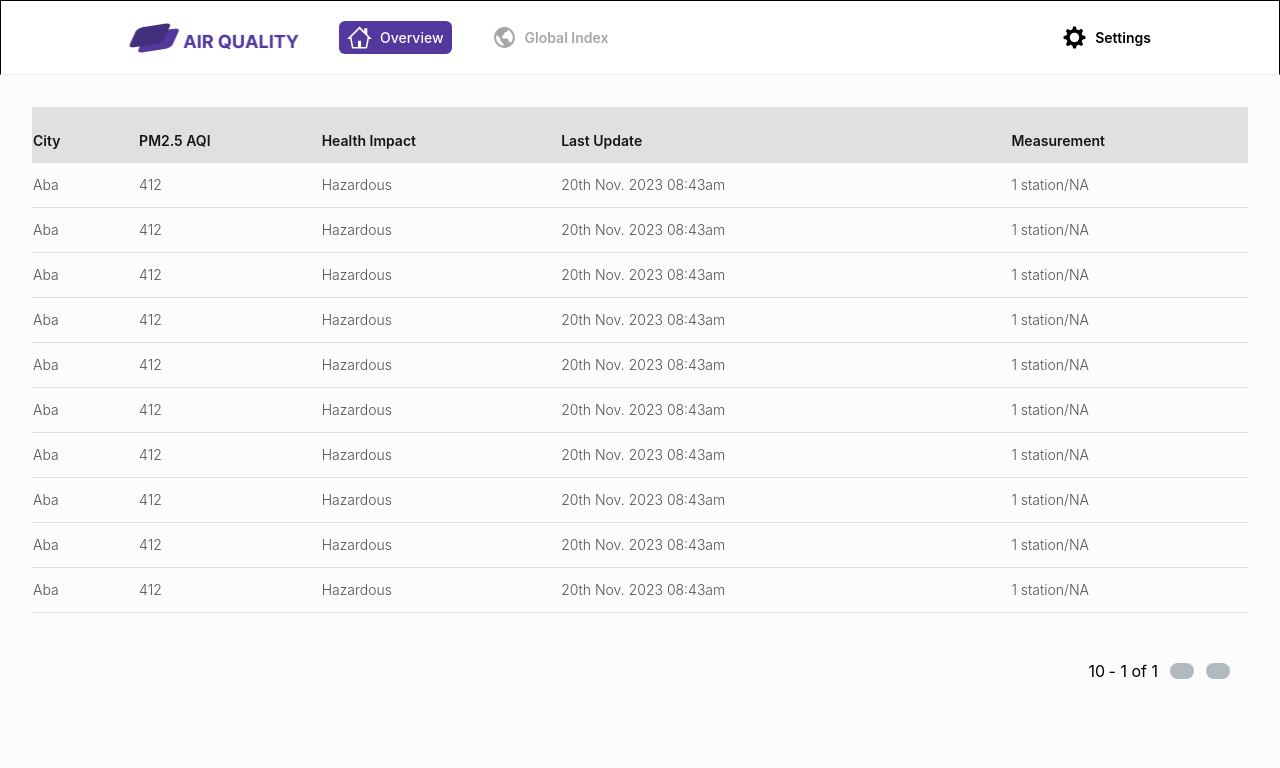
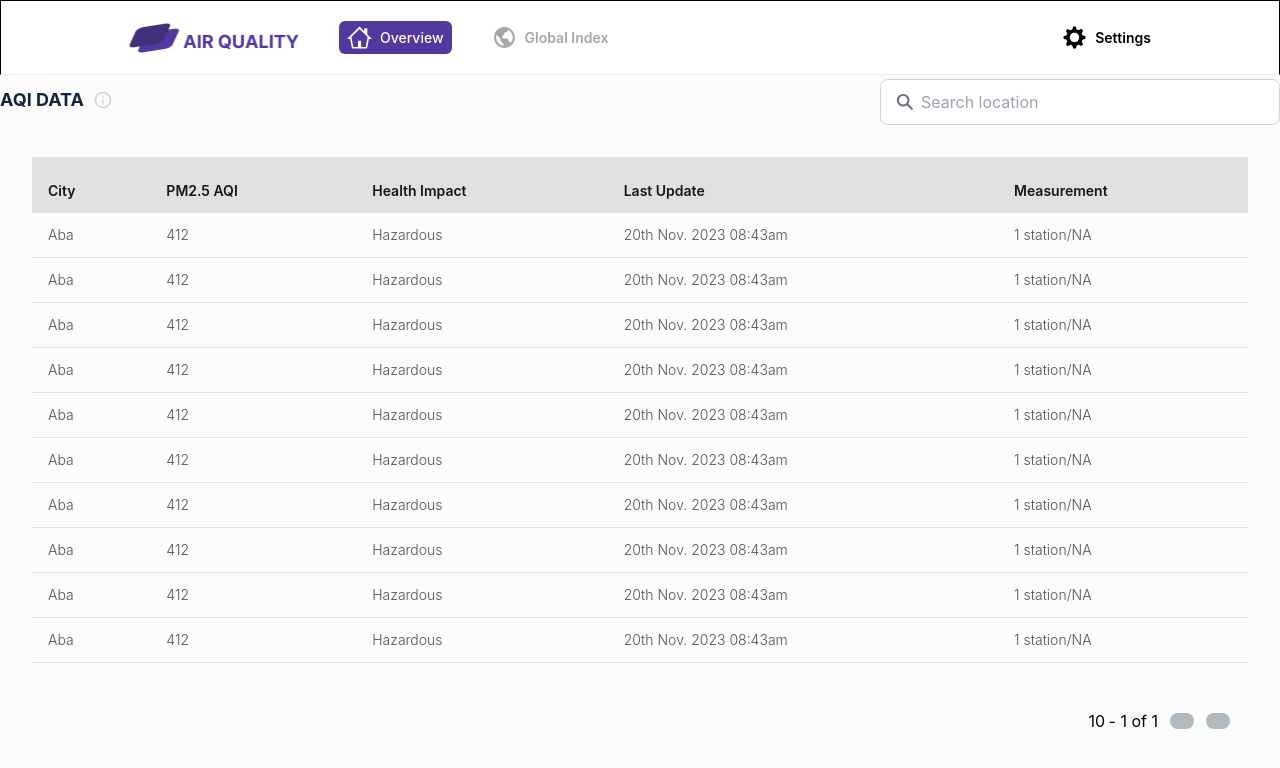
Before and after one commit to Shurrd/stutern-hackaton-air-quality, a React (Create React App) app: page /global-index in a window 1280 px wide. Shown: the top 768 px of the page. Built offline with nearby package versions, Linux system fonts and the light colour scheme; the HTML template or start-up script is replaced by a standard one.

Commit message:
search component

```diff
--- a/src/components/Navbar.jsx
+++ b/src/components/Navbar.jsx
@@ -23,6 +23,7 @@ const Navbar = () => {
             <img src={Logo} alt='Air Quality' />
           </Link>
           <Link
+            to='/'
             className={
               menu
                 ? 'bg-[#53389E] text-white hidden  md:flex items-center rounded-md px-2 py-1 gap-2 text-sm font-medium'
@@ -33,6 +34,7 @@ const Navbar = () => {
             Overview
           </Link>
           <Link
+            to='/global-index'
             className={
               menu
                 ? 'hidden md:flex items-center gap-2 text-[#a5a6a7] text-sm font-semibold'
--- /dev/null
+++ b/src/components/SearchBar/SearchSelectOptions.jsx
@@ -0,0 +1,140 @@
+import React, { useEffect, useState, useCallback } from 'react';
+
+import { useField } from 'formik';
+import { useGetCustomersQuery } from '../../redux/services';
+
+export const initialQuery = {
+  paginate: 1,
+  page: 1,
+  search: '',
+};
+
+const SearchSelectOptions = ({
+  value,
+  setValue,
+  setFieldValue,
+  options,
+  title,
+  isChecked,
+  label,
+  placeholder,
+  formik,
+  setEmail,
+  extractUserId,
+  ...props
+}) => {
+  const [searchData, setSearchData] = useState([]);
+  const [searchWord, setSearchWord] = useState('');
+  const [open, setOpen] = useState(true);
+  const [query, setQuery] = useState(initialQuery);
+  const { data: customers, isFetching: isLoading } =
+    useGetCustomersQuery(query);
+  const [field] = useField(props);
+
+  const handleSearch = useCallback(() => {
+    setQuery({ search: searchWord, paginate: 1, page: 1 });
+    let customersInfo, filteredByName;
+
+    if (!isLoading && searchWord?.length !== 0 && searchWord) {
+      customersInfo = customers?.data.map(
+        (element) => element.personal_details
+      );
+      filteredByName = customersInfo?.filter(
+        (arr) =>
+          arr?.last_name?.toLowerCase().includes(searchWord) ||
+          arr?.first_name?.toLowerCase().includes(searchWord)
+      );
+      setSearchData(filteredByName);
+    } else {
+      setSearchData([]);
+    }
+  }, [isLoading, customers?.data, searchWord]);
+
+  useEffect(() => {
+    handleSearch();
+  }, [searchWord, handleSearch]);
+
+  const handleSearchInput = (value) => {
+    setOpen(true);
+    setSearchWord(value);
+  };
+
+  const handleClick = (e) => {
+    setFieldValue('search', e.value);
+    let userId = e.userId;
+
+    let filteredInfo = customers?.data.filter(
+      (element) => element.personal_details.user_id === userId
+    );
+    let email = filteredInfo[0]?.verified_data.email.email;
+
+    setFieldValue('email', email);
+    extractUserId(userId);
+    setOpen(false);
+  };
+
+  return (
+    <div>
+      <div>
+        <div className='flex flex-col mt-7'>
+          <label
+            htmlFor='searchWord'
+            className='text-[14px] leading-[22.4px] text-grey-label'
+          >
+            {label}
+          </label>
+          <div className='flex mt-1 items-center justify-center relative md:justify-start w-full md:w-auto'>
+            <div className={`text-grey-input absolute left-[19px]`}>
+              <Icon id='search-icon' width='16' height='16'></Icon>
+            </div>
+            <input
+              name='search'
+              type='text'
+              placeholder={placeholder}
+              {...field}
+              {...props}
+              onBlur={(e) => handleSearchInput(e.target.value)}
+              className={`focus:outline-none text-[16px] w-full md:w-[400px] pl-12 py-[14px] border border-grey-input rounded-[8px] placeholder:text-grey-input text-grey-label `}
+            />
+          </div>
+        </div>
+      </div>
+      <div className='text-grey-text gap-[13px] bg-white '>
+        {searchData?.length !== 0 && open && (
+          <div className='max-h-52 overflow-y-scroll no-scrollbar '>
+            {searchData?.map(
+              ({ user_id, first_name, last_name, ...option }) => (
+                <div
+                  key={user_id}
+                  {...field}
+                  {...props}
+                  className={`border-t border-t-grey-input py-[14px] px-[21px] gap-4 justify-between  cursor-pointer flex items-center w-full ${
+                    value?.key === user_id && 'bg-[#F8F9FF]'
+                  }`}
+                  onClick={() =>
+                    handleClick({
+                      userId: user_id,
+                      value: `${first_name} ${last_name}`,
+                    })
+                  }
+                >
+                  {first_name + ' ' + last_name}
+                  {isChecked && (
+                    <p
+                      className={`h-5 w-5 border rounded-full ${
+                        value.key === user_id &&
+                        'bg-primary bg-no-repeat bg-center'
+                      }`}
+                    ></p>
+                  )}
+                </div>
+              )
+            )}
+          </div>
+        )}
+      </div>
+    </div>
+  );
+};
+
+export default SearchSelectOptions;
--- /dev/null
+++ b/src/components/SearchBar/Searchbar.jsx
@@ -0,0 +1,26 @@
+import React from 'react';
+
+import { IoSearchSharp } from 'react-icons/io5';
+
+const Searchbar = ({ placeholder, handleSearch, value, label }) => {
+  return (
+    <div className='flex'>
+      <div className='flex mt-1 items-center justify-center relative md:justify-start w-full md:w-auto'>
+        <input
+          type={`text`}
+          onChange={(e) => handleSearch(e.target.value)}
+          placeholder={placeholder}
+          value={value}
+          className={`focus:outline-none w-full md:w-[400px] pr-[16px] pl-10 py-2.5 border border-[#D0D5DD] rounded-[8px] text-grey-label ${
+            label === 'ticket' && 'py-[14px] border border-[#5C70AF]'
+          }`}
+        />
+        <div className={`absolute left-[15px]`}>
+          <IoSearchSharp size={20} color='#667085' />
+        </div>
+      </div>
+    </div>
+  );
+};
+
+export default Searchbar;
--- a/src/components/Table/Table.jsx
+++ b/src/components/Table/Table.jsx
@@ -2,7 +2,7 @@ import React from 'react';
 // import { SkeletonTheme } from 'react-loading-skeleton';
 // import SkeletonBox from '../SkeletonBox/SkeletonBox';
 
-const Table = ({ header, column, loader, url, label }) => {
+const Table = ({ header, column, loader, url }) => {
   return (
     <div className='p-4 lg:p-8'>
       <div className='flex flex-col'>
@@ -15,7 +15,7 @@ const Table = ({ header, column, loader, url, label }) => {
                     {header?.map(({ title, key }) => (
                       <th
                         scope='col'
-                        className='pt-6 pb-3 font-semibold'
+                        className='pt-6 pb-3 font-semibold whitespace-nowrap px-4'
                         key={key}
                       >
                         {title}
@@ -30,7 +30,7 @@ const Table = ({ header, column, loader, url, label }) => {
                       key={i}
                     >
                       {row?.map((item, index) => (
-                        <td className='whitespace-nowrap py-3 pr-4' key={index}>
+                        <td className='whitespace-nowrap py-3 px-4' key={index}>
                           {item}
                         </td>
                       ))}
--- a/src/pages/globalIndex/GlobalIndex.jsx
+++ b/src/pages/globalIndex/GlobalIndex.jsx
@@ -1,4 +1,5 @@
 import React from 'react';
+
 import GlobalIndexTable from './GlobalIndexTable';
 
 const GlobalIndex = () => {
--- a/src/pages/globalIndex/GlobalIndexTable.jsx
+++ b/src/pages/globalIndex/GlobalIndexTable.jsx
@@ -1,7 +1,11 @@
 import React, { useMemo, useState } from 'react';
+
+import { FiInfo } from 'react-icons/fi';
+
 import Table from '../../components/Table/Table';
 import { airQualityInfoList } from '../../mockData';
 import Pagination from '../../components/Pagination/Pagination';
+import Searchbar from '../../components/SearchBar/Searchbar';
 
 export const initialQuery = {
   paginate: true,
@@ -42,7 +46,15 @@ const GlobalIndexTable = () => {
   );
   return (
     <div className='mb-9'>
-      <div></div>
+      <div className='flex justify-between'>
+        <div className='flex gap-2.5 items-center'>
+          <p className='text-[#11263c] sm:text-lg font-bold'>AQI DATA</p>
+          <FiInfo size={18} color='#D0D1D2' />
+        </div>
+        <div>
+          <Searchbar placeholder={'Search location'} />
+        </div>
+      </div>{' '}
       <Table header={TableHeader} column={airQualityInfoList} />
       <div className='pt-2'>
         <Pagination
```
